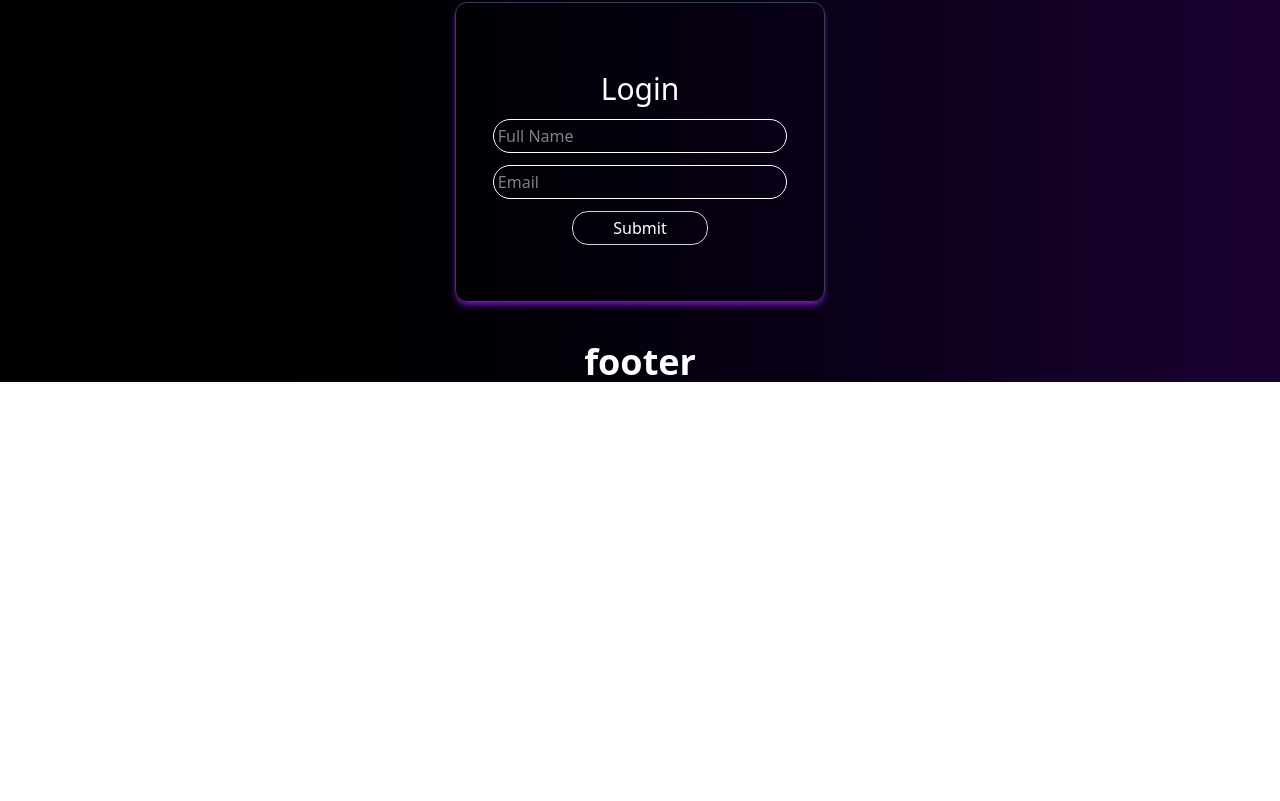
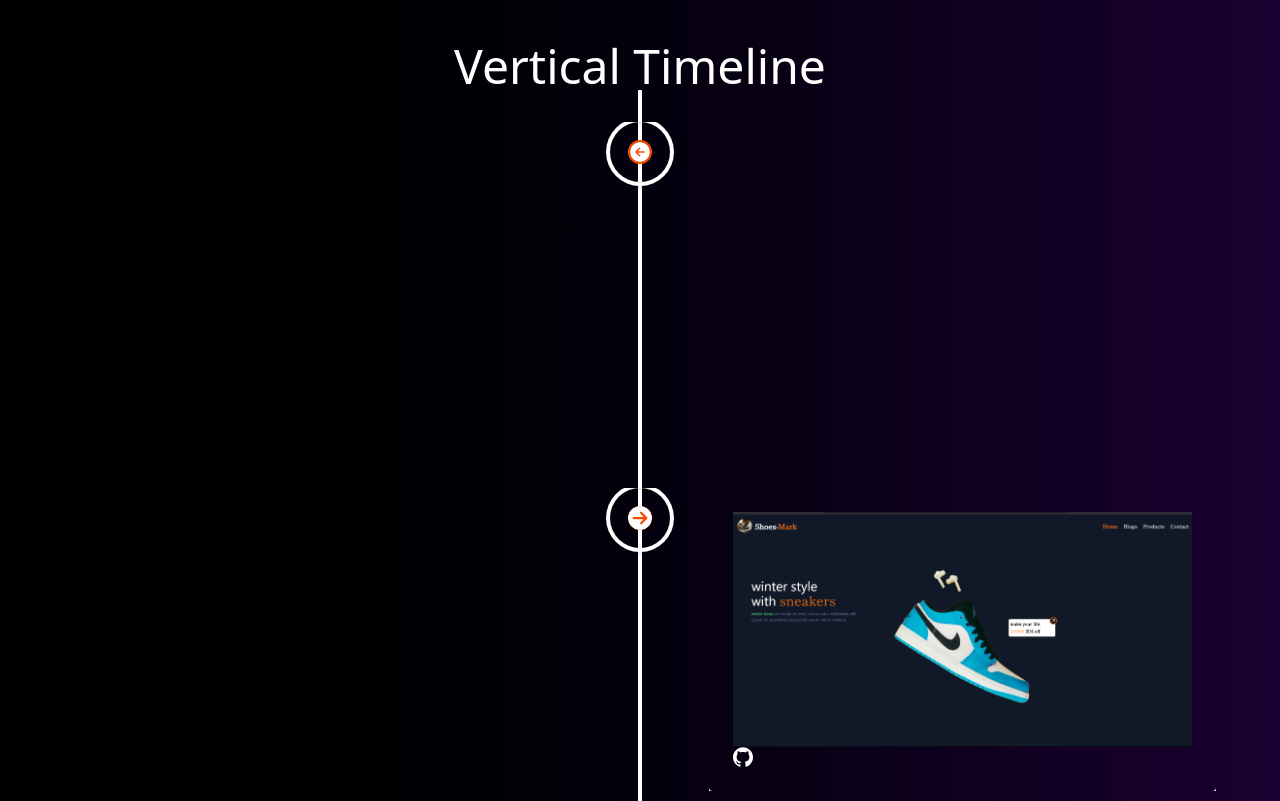
Before and after one commit to Rifat654/Personal-Portfolio, a React (Vite) app: page / in a window 1280 px wide. Shown: the part 1299-2100 px from the top of the page. Before the commit the page ends 1681 px from the top, so only its background shows below. Built offline with nearby package versions, Linux system fonts and the light colour scheme.

Commit message:
added time line theme

```diff
--- a/package.json
+++ b/package.json
@@ -16,6 +16,7 @@
     "react-dom": "^19.0.0",
     "react-icons": "^5.5.0",
     "react-router-dom": "^7.2.0",
+    "react-vertical-timeline-component": "^3.5.3",
     "sweetalert2": "^11.17.2",
     "tailwindcss": "^4.0.8"
   },
--- a/src/App.jsx
+++ b/src/App.jsx
@@ -2,18 +2,20 @@ import Contact from "./components/Contact"
 import Footer from "./components/Footer"
 import Hero from "./components/Hero"
 import Navbar from "./components/Navbar"
+import Projects from "./components/Projects"
 import Service from "./components/Service"
- import Skills from "./components/Skills"
+import Skills from "./components/Skills"
 
 const App = () => {
   return (
     <div className=" overflow-hidden w-full h-full bg-gradient-to-r from-black to-[#1B0132] text-white">
-      <Navbar/>
-      <Hero/>
-      <Service/>
-      <Skills/>
-      <Contact/>
-      <Footer/>
+      <Navbar />
+      <Hero />
+      <Service />
+      <Skills />
+      <Projects />
+      <Contact />
+      <Footer />
     </div>
   )
 }
--- /dev/null
+++ b/src/components/Projects.jsx
@@ -0,0 +1,56 @@
+import { IoArrowBackCircle } from "react-icons/io5";
+import { FaCircleArrowRight } from "react-icons/fa6";
+import { ImGithub } from "react-icons/im";
+import { VerticalTimeline, VerticalTimelineElement } from "react-vertical-timeline-component";
+import "react-vertical-timeline-component/style.min.css";
+import card1 from "../assets/gaming.jpg";
+import card2 from "../assets/show.jpg";
+
+const Projects = () => {
+    return (
+        <div id="projects" className="py-20">
+            <div>
+                <h1 className="text-center text-5xl text-white">Vertical Timeline</h1>
+            </div>
+            <div>
+                <VerticalTimeline className="bg-transparent overflow-hidden">
+                    {/* First Project */}
+                    <VerticalTimelineElement
+                        className="cursor-pointer overflow-hidden"
+                        contentStyle={{ background: "transparent" }}
+                        contentArrowStyle={{ borderRight: "7px solid transparent" }}
+                        icon={
+                            <IoArrowBackCircle className="text-3xl text-white bg-orange-600 w-full h-full rounded-full cursor-pointer hover:text-green-700 hover:bg-white transition-all duration-300" />
+                        }
+                    >
+                        <div className="back">
+                            <img src={card1} alt="Project Image" />
+                            <a href="https://rifat654.github.io/Gaming-World/">
+                                <ImGithub className="text-xl" />
+                            </a>
+                        </div>
+                    </VerticalTimelineElement>
+
+                    {/* Second Project */}
+                    <VerticalTimelineElement
+                        className="cursor-pointer overflow-hidden"
+                        contentStyle={{ background: "transparent" }}
+                        contentArrowStyle={{ borderRight: "7px solid transparent" }}
+                        icon={
+                            <FaCircleArrowRight className="text-3xl text-white bg-orange-600 w-full h-full rounded-full cursor-pointer hover:text-green-700 hover:bg-white transition-all duration-300" />
+                        }
+                    >
+                        <div className="back">
+                            <img src={card2} alt="Project Image" />
+                            <a href="https://rifat654.github.io/Tailwindcss-web-page/">
+                                <ImGithub className="text-xl" />
+                            </a>
+                        </div>
+                    </VerticalTimelineElement>
+                </VerticalTimeline>
+            </div>
+        </div>
+    );
+};
+
+export default Projects;
```
Also changed, not shown: 1 other file (tests, documents, lock files or other folders).
